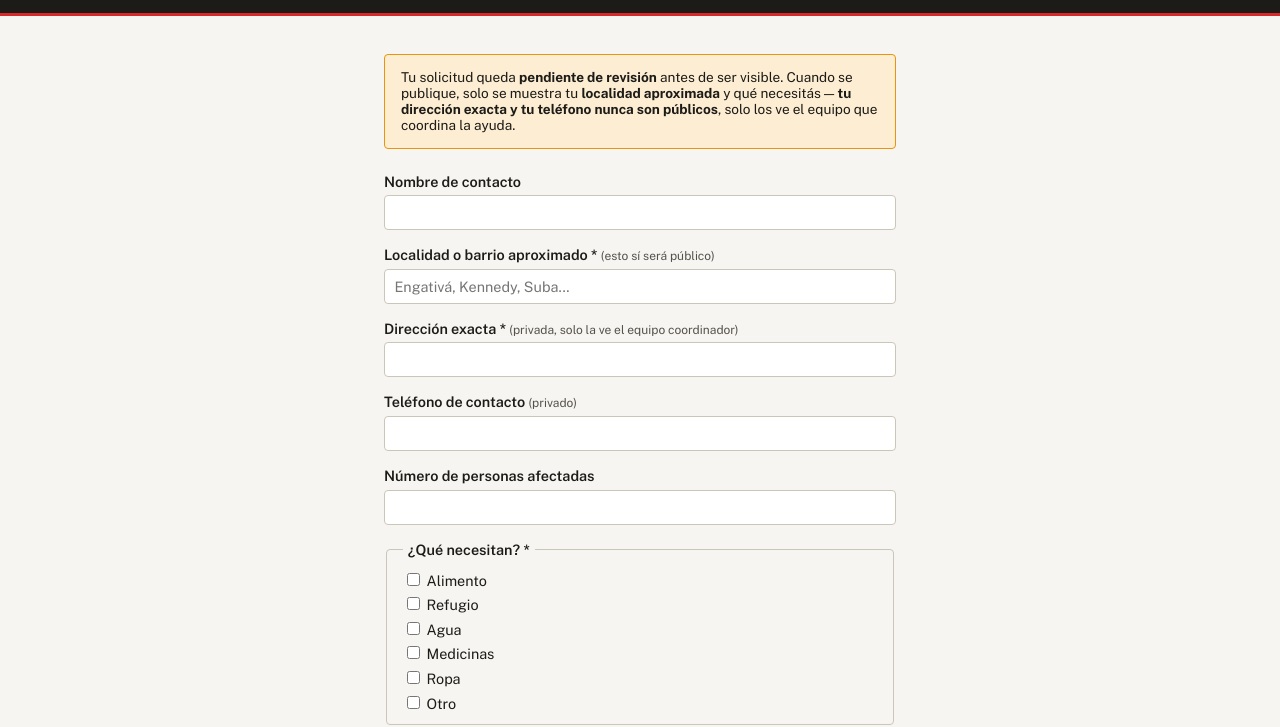
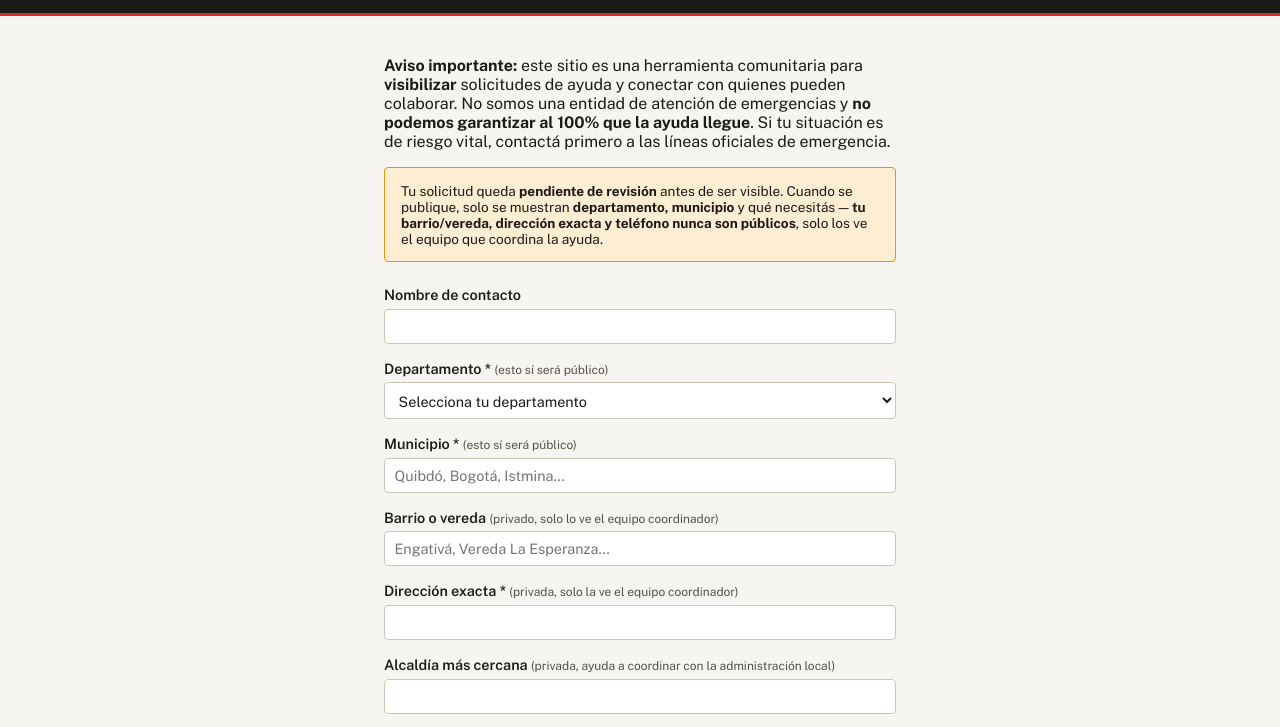
Before and after one commit to JuanFeDS/voluntariado, a website built with Vite: page damnificado.html in a window 1280 px wide. Shown: the part 66-793 px from the top of the page. Built offline with nearby package versions, Linux system fonts and the light colour scheme; no server answers.

Commit message:
schema 🗂️: expand victim requests with departamento/municipio and privacy fields

```diff
--- a/damnificado.html
+++ b/damnificado.html
@@ -16,10 +16,17 @@
     </header>
 
     <main class="form-page">
+      <p class="form-disclaimer">
+        <strong>Aviso importante:</strong> este sitio es una herramienta comunitaria para
+        <strong>visibilizar</strong> solicitudes de ayuda y conectar con quienes pueden colaborar.
+        No somos una entidad de atención de emergencias y <strong>no podemos garantizar al 100% que la ayuda llegue</strong>.
+        Si tu situación es de riesgo vital, contactá primero a las líneas oficiales de emergencia.
+      </p>
+
       <p class="form-notice">
         Tu solicitud queda <strong>pendiente de revisión</strong> antes de ser visible.
-        Cuando se publique, solo se muestra tu <strong>localidad aproximada</strong> y qué necesitás —
-        <strong>tu dirección exacta y tu teléfono nunca son públicos</strong>, solo los ve el equipo que coordina la ayuda.
+        Cuando se publique, solo se muestran <strong>departamento, municipio</strong> y qué necesitás —
+        <strong>tu barrio/vereda, dirección exacta y teléfono nunca son públicos</strong>, solo los ve el equipo que coordina la ayuda.
       </p>
 
       <form id="damnificado-form" class="form" novalidate>
@@ -34,13 +41,63 @@
         </label>
 
         <label class="form-field">
-          <span>Localidad o barrio aproximado * <small>(esto sí será público)</small></span>
-          <input type="text" name="localidad_aprox" required maxlength="150" placeholder="Engativá, Kennedy, Suba..." />
+          <span>Departamento * <small>(esto sí será público)</small></span>
+          <select name="departamento" required>
+            <option value="" selected disabled>Selecciona tu departamento</option>
+            <option value="Amazonas">Amazonas</option>
+            <option value="Antioquia">Antioquia</option>
+            <option value="Arauca">Arauca</option>
+            <option value="Atlántico">Atlántico</option>
+            <option value="Bogotá D.C.">Bogotá D.C.</option>
+            <option value="Bolívar">Bolívar</option>
+            <option value="Boyacá">Boyacá</option>
+            <option value="Caldas">Caldas</option>
+            <option value="Caquetá">Caquetá</option>
+            <option value="Casanare">Casanare</option>
+            <option value="Cauca">Cauca</option>
+            <option value="Cesar">Cesar</option>
+            <option value="Chocó">Chocó</option>
+            <option value="Córdoba">Córdoba</option>
+            <option value="Cundinamarca">Cundinamarca</option>
+            <option value="Guainía">Guainía</option>
+            <option value="Guaviare">Guaviare</option>
+            <option value="Huila">Huila</option>
+            <option value="La Guajira">La Guajira</option>
+            <option value="Magdalena">Magdalena</option>
+            <option value="Meta">Meta</option>
+            <option value="Nariño">Nariño</option>
+            <option value="Norte de Santander">Norte de Santander</option>
+            <option value="Putumayo">Putumayo</option>
+            <option value="Quindío">Quindío</option>
+            <option value="Risaralda">Risaralda</option>
+            <option value="San Andrés y Providencia">San Andrés y Providencia</option>
+            <option value="Santander">Santander</option>
+            <option value="Sucre">Sucre</option>
+            <option value="Tolima">Tolima</option>
+            <option value="Valle del Cauca">Valle del Cauca</option>
+            <option value="Vaupés">Vaupés</option>
+            <option value="Vichada">Vichada</option>
+          </select>
+        </label>
+
+        <label class="form-field">
+          <span>Municipio * <small>(esto sí será público)</small></span>
+          <input type="text" name="municipio" required maxlength="100" placeholder="Quibdó, Bogotá, Istmina..." />
+        </label>
+
+        <label class="form-field">
+          <span>Barrio o vereda <small>(privado, solo lo ve el equipo coordinador)</small></span>
+          <input type="text" name="barrio_vereda" maxlength="150" placeholder="Engativá, Vereda La Esperanza..." />
         </label>
 
         <label class="form-field">
           <span>Dirección exacta * <small>(privada, solo la ve el equipo coordinador)</small></span>
           <input type="text" name="direccion_exacta" required maxlength="300" />
+        </label>
+
+        <label class="form-field">
+          <span>Alcaldía más cercana <small>(privada, ayuda a coordinar con la administración local)</small></span>
+          <input type="text" name="alcaldia_cercana" maxlength="150" />
         </label>
 
         <label class="form-field">
@@ -51,6 +108,11 @@
         <label class="form-field">
           <span>Número de personas afectadas</span>
           <input type="number" name="numero_personas_afectadas" min="1" max="100000" />
+        </label>
+
+        <label class="form-field form-field--checkbox">
+          <input type="checkbox" name="recibio_ayuda_antes" value="true" />
+          <span>Ya habíamos recibido ayuda antes</span>
         </label>
 
         <fieldset class="form-field">
--- a/src/pages/damnificado.ts
+++ b/src/pages/damnificado.ts
@@ -21,12 +21,16 @@ bindFormSubmit({
     const { error } = await supabase.from("victim_requests").insert({
       status: "pendiente",
       nombre_contacto: formData.get("nombre_contacto") || null,
-      localidad_aprox: formData.get("localidad_aprox"),
+      departamento: formData.get("departamento"),
+      municipio: formData.get("municipio"),
+      barrio_vereda: formData.get("barrio_vereda") || null,
       direccion_exacta: formData.get("direccion_exacta"),
+      alcaldia_cercana: formData.get("alcaldia_cercana") || null,
       telefono_contacto: formData.get("telefono_contacto") || null,
       numero_personas_afectadas: numeroPersonas ? Number(numeroPersonas) : null,
       tipo_ayuda: tipoAyuda,
       urgencia: formData.get("urgencia"),
+      recibio_ayuda_antes: formData.get("recibio_ayuda_antes") === "true",
       notas: formData.get("notas") || null,
     });
 
```
Also changed, not shown: src/services/victimRequests.ts (+7 -3 lines), src/types.ts (+49 -1 lines).
